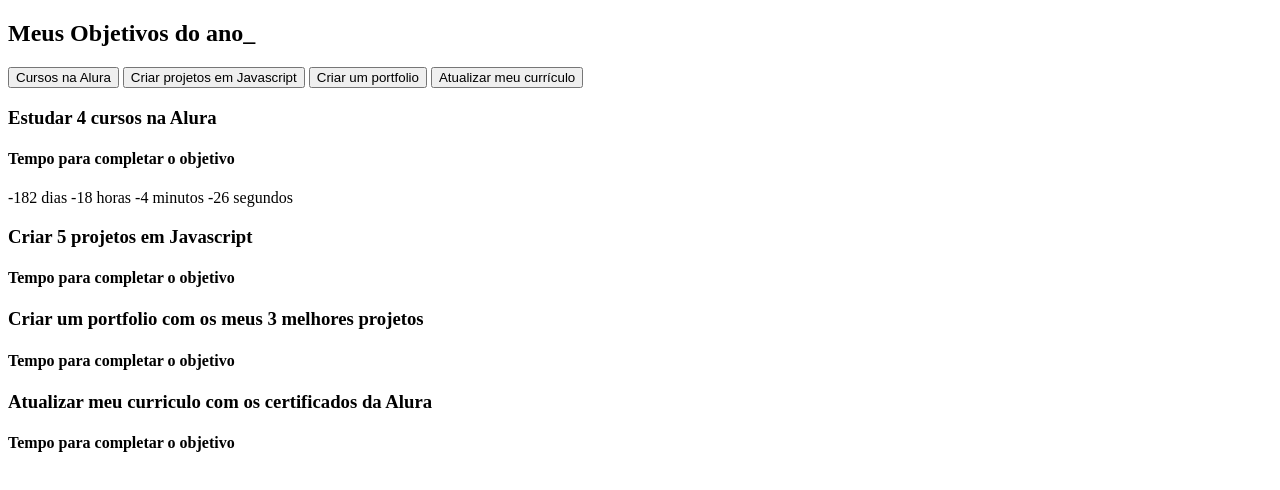
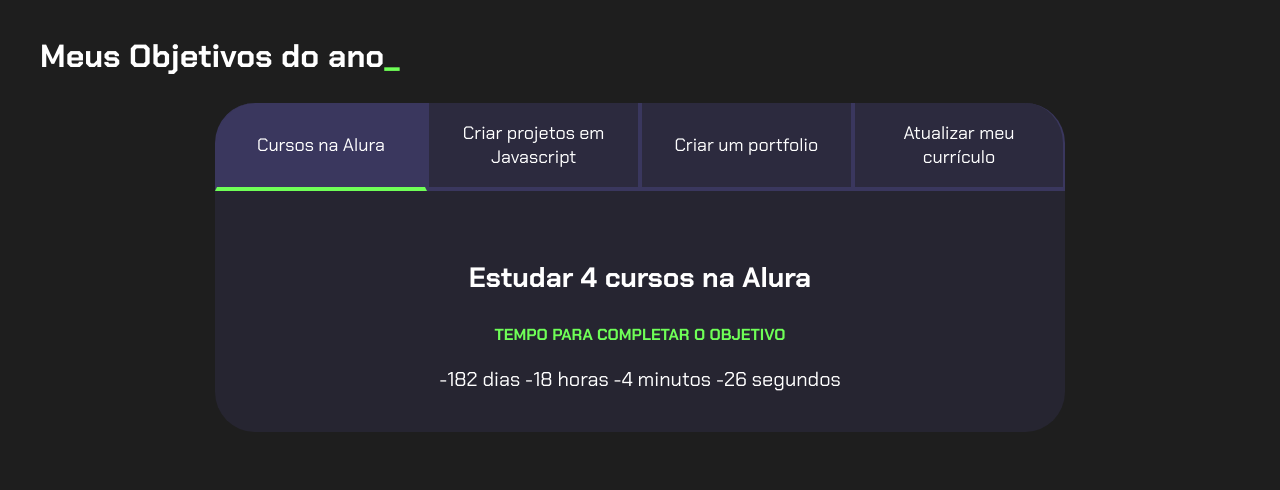
Before and after one commit to souzasz/Projeto-de-vida-, a plain HTML site: page projetodevida/index.html in a window 1280 px wide. Drawn offline with Linux system fonts and the light colour scheme.

Commit message:
atualização

```diff
--- a/projetodevida/style.css
+++ b/projetodevida/style.css
@@ -1,4 +1,4 @@
-@import url('https://fonts.googleapis.com/css2?family=Chakra+Petch:wght@400;700&display=swap&#39;);
+@import url('https://fonts.googleapis.com/css2?family=Chakra+Petch:wght@400;700&display=swap');
 
 :root {
     --cor-de-fundo: #1E1E1E;
@@ -36,8 +36,9 @@
     color: var(--verde);
 }
 
+
 .botao {
-    font-family: "Crakra Petch", sans-serif;
+    font-family: 'Chakra Petch', sans-serif;
     background-color: var(--botao-inativo);
     color: var(--branco);
     display: flex;
@@ -59,11 +60,38 @@
 .botoes {
     display: block;
 }
-.ativo{
+
+.botao.ativo{
     background-color: var(--botao-ativo);
     border-bottom: 4px solid var(--verde);
 }
 
+.abas-textos{
+    background-color: var(--texto-fundo);
+    padding: 40px;
+    border-radius: 0 0 40px 40px;
+}
+.aba-conteudo.ativo{
+    display:block;
+}
+
+.aba-conteudo{
+    display: none;
+}
+
+.aba-conteudo-titulo-principal{
+    font-size: 28px;
+    text-align: center;
+}
+.aba-conteudo-titulo-secundario{
+    text-align: center;
+    color: var(--verde);
+    text-transform: uppercase;
+}
+.contador{
+    font-size: 20px;
+    text-align: center;
+}
 
 @media screen and (min-width: 768px) {
     .botoes {
@@ -78,25 +106,3 @@
         border-radius: 0 40px 0 0;
     }
 }
-
-.abas-textos{
-    background-color: var(--texto-fundo);
-    padding: 40px;
-    border-radius: 0 0 40px 40px;
-}
-.aba-conteudo.ativo{
-    display:block;
-}
-
-.aba-conteudo{
-    display: none;
-}
-.aba-conteudo-titulo-principal{
-    font-size: 28px;
-    text-align: center;
-}
-.aba-conteudo-titulo-secundario{
-    text-align: center;
-    color: var(--verde);
-    text-transform: uppercase;
-}
```
